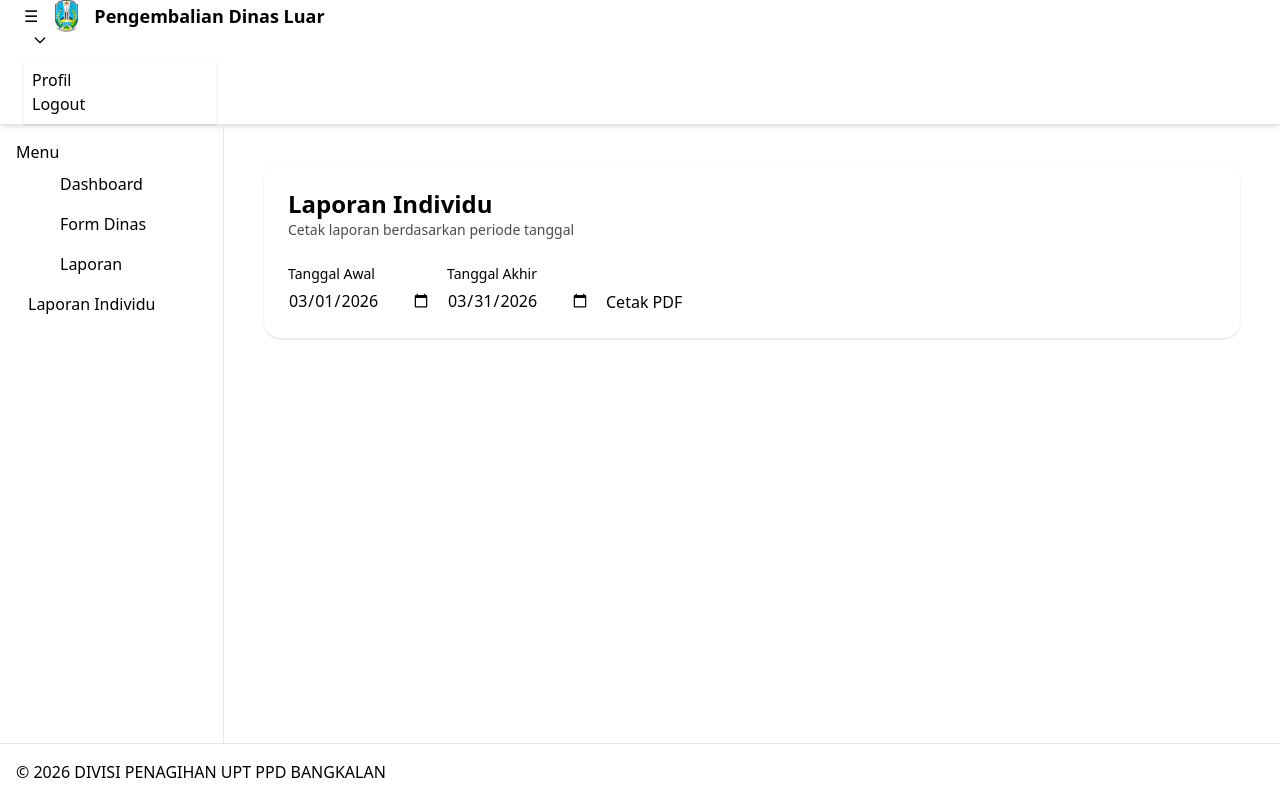
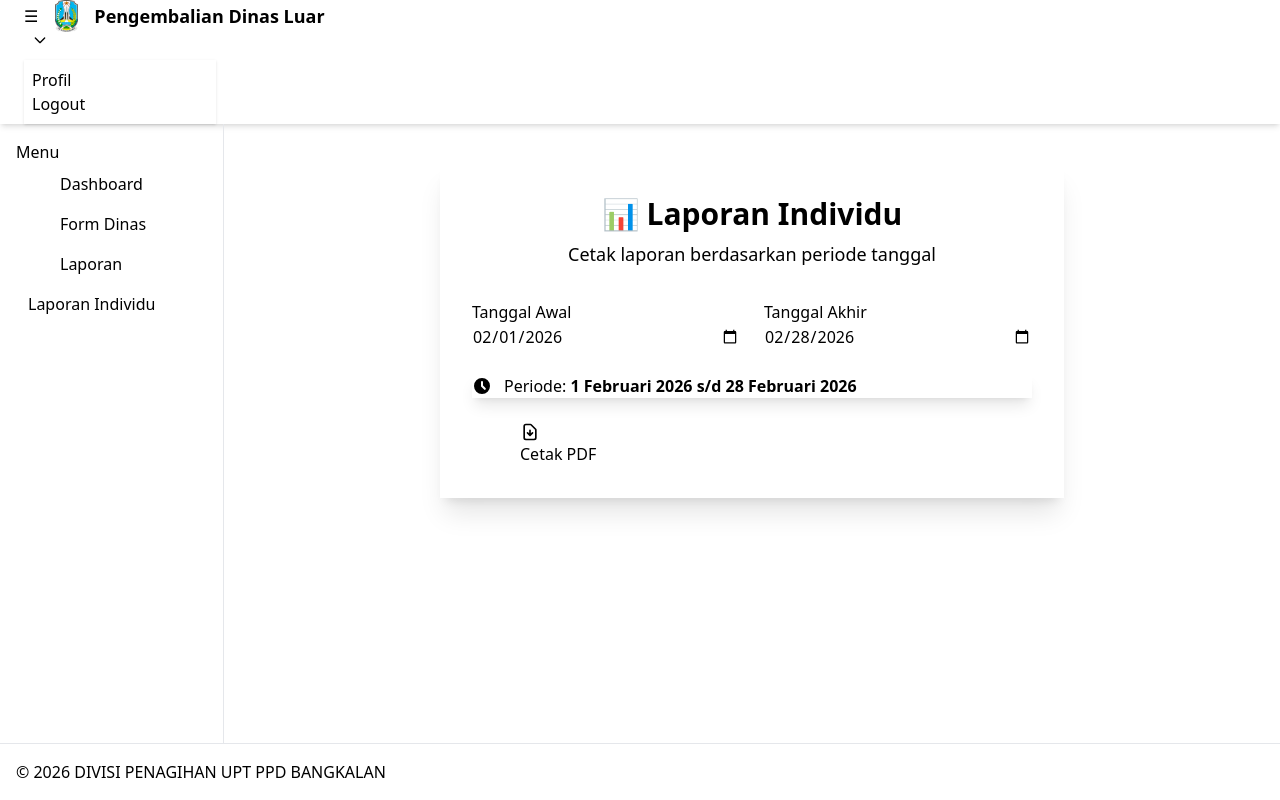
Before and after one commit to nandabapendajatim/aplikasi-penagihan-upt-ppd-bangkalan, a Nuxt app: page /laporan/individu in a window 1280 px wide. Built offline with nearby package versions, Linux system fonts and the light colour scheme; some icons are missing.

Commit message:
update seksi pegawai layout laporan dan fix hasil cetak pdf

```diff
--- a/app/pages/laporan/individu.vue
+++ b/app/pages/laporan/individu.vue
@@ -1,51 +1,77 @@
 <template>
-  <div class="p-6">
+  <div class="p-6 max-w-2xl mx-auto">
 
-    <div class="bg-base-100 rounded-2xl shadow p-6 space-y-6">
+    <!-- Card -->
+    <div class="card bg-base-100 shadow-xl">
+      <div class="card-body p-8">
 
-      <!-- TITLE -->
-      <div>
-        <h1 class="text-2xl font-bold">Laporan Individu</h1>
-        <p class="text-sm opacity-70">
+        <!-- Header -->
+        <div class="text-center mb-8">
+          <h1 class="card-title text-3xl font-bold mb-2">
+            📊 Laporan Individu
+          </h1>
+          <p class="text-base-content/70 text-lg">
             Cetak laporan berdasarkan periode tanggal
           </p>
         </div>
 
-      <!-- FILTER -->
-      <div class="flex flex-wrap gap-4 items-end">
+        <!-- Filter Form -->
+        <form @submit.prevent="cetak" class="space-y-6">
 
-        <div class="flex flex-col">
-          <label class="text-sm mb-1">Tanggal Awal</label>
-          <input
-            type="date"
-            v-model="startDate"
-            class="input input-bordered"
-          />
+          <!-- Date Range -->
+          <div class="grid grid-cols-1 md:grid-cols-2 gap-6">
+
+            <div class="form-control">
+              <label class="label">
+                <span class="label-text font-medium">Tanggal Awal</span>
+              </label>
+              <input type="date" v-model="startDate" class="input input-bordered input-lg w-full" required />
             </div>
 
-        <div class="flex flex-col">
-          <label class="text-sm mb-1">Tanggal Akhir</label>
-          <input
-            type="date"
-            v-model="endDate"
-            class="input input-bordered"
-          />
+            <div class="form-control">
+              <label class="label">
+                <span class="label-text font-medium">Tanggal Akhir</span>
+              </label>
+              <input type="date" v-model="endDate" class="input input-bordered input-lg w-full" required />
             </div>
-
-        <button @click="cetak" class="btn btn-primary">
-          Cetak PDF
-        </button>
 
           </div>
 
+          <!-- Periode Info -->
+          <div class="alert alert-info shadow-lg mb-6">
+            <div class="flex items-center gap-3">
+              <svg class="w-5 h-5" fill="currentColor" viewBox="0 0 20 20">
+                <path fill-rule="evenodd"
+                  d="M10 18a8 8 0 100-16 8 8 0 000 16zm1-12a1 1 0 10-2 0v4a1 1 0 00.293.707l2.828 2.829a1 1 0 101.415-1.415L11 9.586V6z" />
+              </svg>
+              <span>Periode: <strong>{{ formatPeriode }}</strong></span>
+            </div>
+          </div>
+
+          <!-- Button -->
+          <div class="card-actions justify-center">
+            <button type="submit" class="btn btn-primary btn-lg px-12">
+              <svg class="w-5 h-5" fill="none" stroke="currentColor" viewBox="0 0 24 24">
+                <path stroke-linecap="round" stroke-linejoin="round" stroke-width="2"
+                  d="M12 10v6m0 0l-3-3m3 3l3-3m2 8H7a2 2 0 01-2-2V5a2 2 0 012-2h5.586a1 1 0 01.707.293l5.414 5.414a1 1 0 01.293.707V19a2 2 0 01-2 2z" />
+              </svg>
+              Cetak PDF
+            </button>
+          </div>
+
+        </form>
+
+      </div>
     </div>
 
   </div>
 </template>
 
 <script setup>
-const today = new Date()
+const startDate = ref('')
+const endDate = ref('')
 
+// Format date helper
 function formatLocalDate(date) {
   const yyyy = date.getFullYear()
   const mm = String(date.getMonth() + 1).padStart(2, '0')
@@ -53,17 +79,55 @@ function formatLocalDate(date) {
   return `${yyyy}-${mm}-${dd}`
 }
 
-// default awal bulan
-const startDate = ref(
-  formatLocalDate(new Date(today.getFullYear(), today.getMonth(), 1))
-)
+// Default: BULAN LALU FULL (1 Maret - 31 Maret)
+const setPreviousMonthRange = () => {
+  const now = new Date()
+  const previousMonth = (now.getMonth() + 11) % 12 // Bulan lalu
+  const previousYear = now.getMonth() === 0 ? now.getFullYear() - 1 : now.getFullYear()
 
-// default akhir bulan
-const endDate = ref(
-  formatLocalDate(new Date(today.getFullYear(), today.getMonth() + 1, 0))
-)
+  // Tanggal 1 bulan lalu
+  const start = new Date(previousYear, previousMonth, 1)
+  // Tanggal akhir bulan lalu
+  const end = new Date(previousYear, previousMonth + 1, 0)
 
+  startDate.value = formatLocalDate(start)
+  endDate.value = formatLocalDate(end)
+}
+
+// Tambah function ini di script setup
+const formatIndoDate = (dateString) => {
+  const date = new Date(dateString + 'T00:00:00')
+  const months = [
+    'Januari', 'Februari', 'Maret', 'April', 'Mei', 'Juni',
+    'Juli', 'Agustus', 'September', 'Oktober', 'November', 'Desember'
+  ]
+
+  const day = date.getDate()
+  const month = months[date.getMonth()]
+  const year = date.getFullYear()
+
+  return `${day} ${month} ${year}`
+}
+
+// Update computed
+const formatPeriode = computed(() => {
+  if (!startDate.value || !endDate.value) return ''
+  return `${formatIndoDate(startDate.value)} s/d ${formatIndoDate(endDate.value)}`
+})
+
+// On mount
+onMounted(() => {
+  setPreviousMonthRange()
+})
+
+// Cetak PDF
 const cetak = async () => {
+  if (!startDate.value || !endDate.value) {
+    alert('Pilih tanggal awal dan akhir!')
+    return
+  }
+
+  try {
     const res = await $fetch('/api/laporan/individu', {
       method: 'POST',
       body: {
@@ -74,6 +138,11 @@ const cetak = async () => {
 
     const blob = new Blob([res], { type: 'application/pdf' })
     const url = window.URL.createObjectURL(blob)
-  window.open(url)
+    window.open(url, '_blank')
+
+  } catch (error) {
+    console.error('Gagal cetak:', error)
+    alert('Gagal generate PDF!')
+  }
 }
 </script>
```
Also changed, not shown: 2 other files (tests, documents, lock files or other folders). Lines whose indentation alone changed are shown as unchanged.
